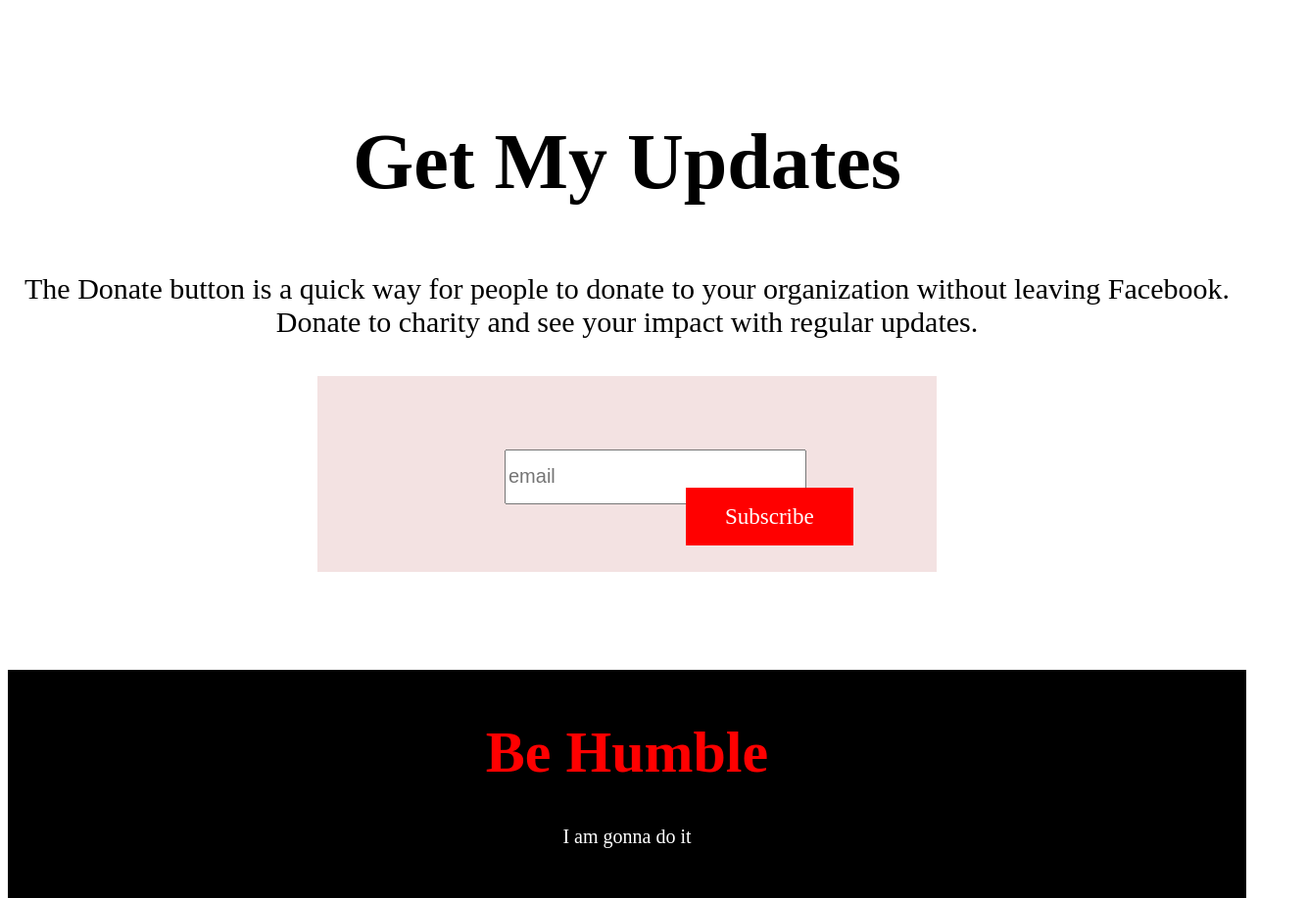
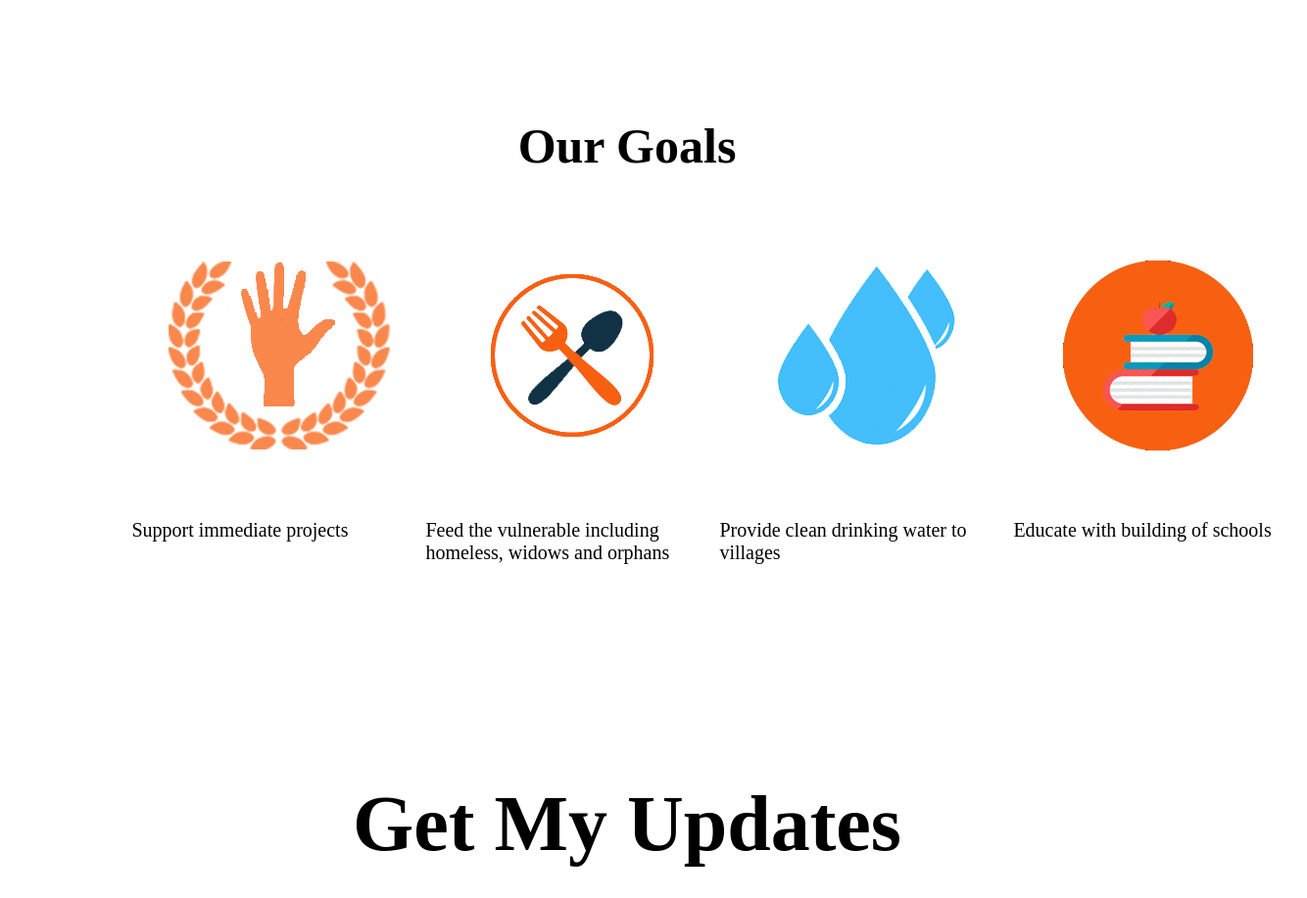
Before and after one commit to abzahid/donate-today, a plain HTML site: page index.html in a window 1280 px wide. Shown: the part 2700-3617 px from the top of the page at 98% size, 1334 px wide, since content can reach past the window. Drawn offline with Linux system fonts and the light colour scheme.

Commit message:
Assignment done

```diff
--- a/index.html
+++ b/index.html
@@ -82,6 +82,27 @@
             </div>
         </div>
     </section>
+    <section class="fourth-section">
+        <h1>Our Goals</h1>
+      <div class="Our-goals">
+        <div class="support">
+            <img src="icons/immediateprojectsicon.png" alt="png">
+            <p>Support immediate projects</p>
+        </div>
+        <div class="Feed">
+            <img src="icons/foodicon.png" alt="png">
+            <p>Feed the vulnerable including homeless, widows and orphans</p>
+        </div>
+        <div class="drinking">
+            <img src="icons/watericon.png" alt="png">
+            <p>Provide clean drinking water to villages</p>
+        </div>
+        <div class="educate">
+           <img src="icons/booksicon.png" alt="img">
+           <p>Educate with building of schools</p>
+        </div>
+      </div>
+    </section>
     <section class="fifth-section">
         <div class="text-description">
             <h1>Get My Updates</h1>
--- a/style.css
+++ b/style.css
@@ -212,6 +212,27 @@
     font-size: 23px;
     margin-left: -15px;
 }
+
+.fourth-section {
+    margin-bottom: 200px;
+}
 .fifth-section {
     margin-bottom: 100px;
 }
+.fourth-section h1 {
+    font-size: 50px;
+    text-align: center;
+}
+
+.fourth-section p {
+    font-size: 20px;
+
+
+}
+.Our-goals {
+    display: flex;
+    justify-content: space-evenly;
+    width: 80%;
+    margin-left: 10%;
+    margin-right: 10%;
+}
```
Also changed, not shown: icons/booksicon.png (added), icons/foodicon.png (added), icons/immediateprojectsicon.png (added), icons/watericon.png (added), 1 other file.
